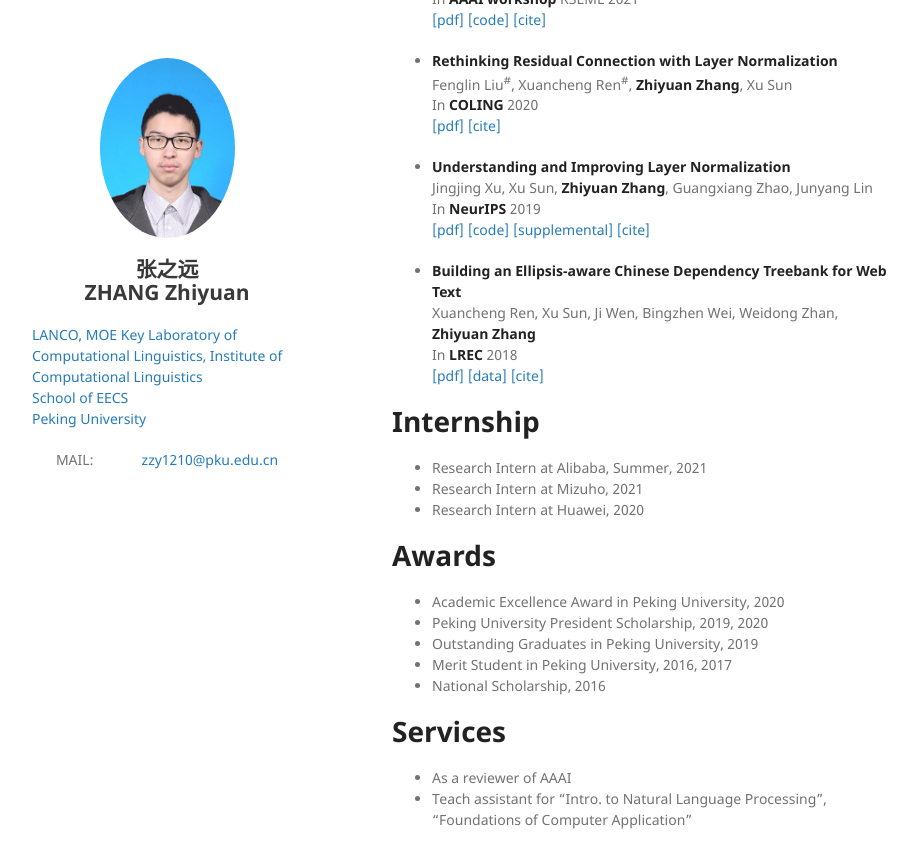
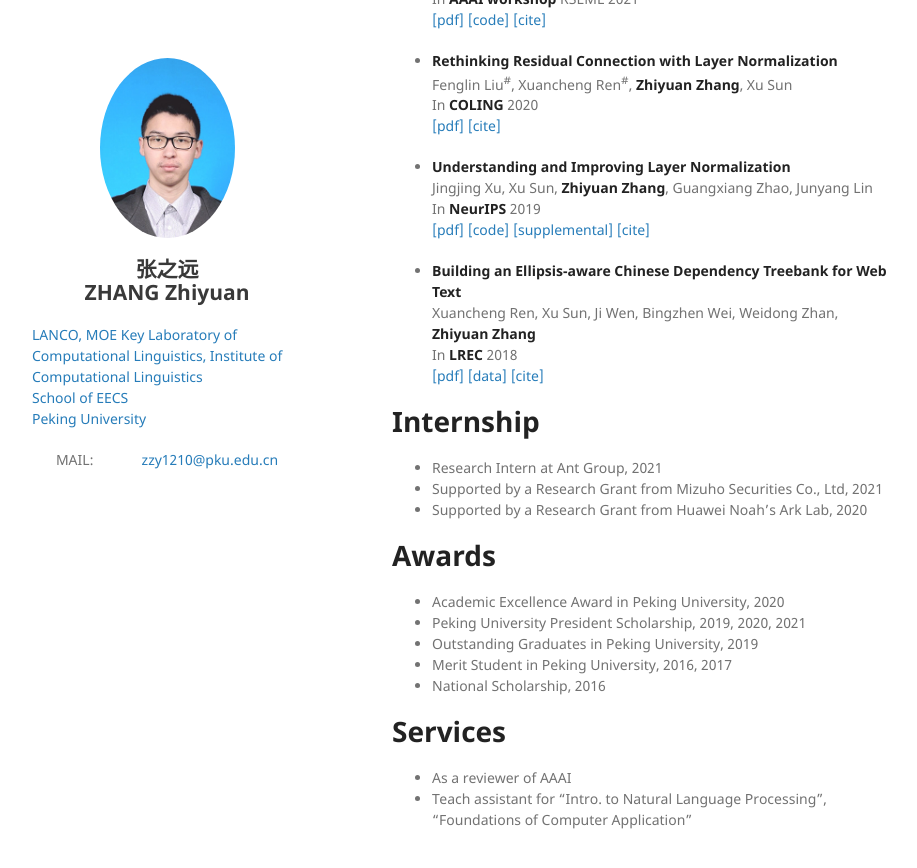
Before and after one commit to pkuzzy/pkuzzy.github.io, a Jekyll site: the page built from index.md, in a window 1280 px wide and 900 px high, scrolled down 1570 px. Shown: the top 868 px of the window, without its empty margins (178-1095 px from the left). Built offline with Jekyll 4.4.1, drawn with Linux system fonts in a browser that asks for light colours; nearby versions of some CDN libraries; our own code applies the rules of GitHub Pages for plain Markdown files.

Commit message:
Update index.md

```diff
--- a/index.md
+++ b/index.md
@@ -74,13 +74,13 @@ Zhiyuan Zhang (张之远) is a Ph.D. student, supervised by Prof. [Xu Sun (孙
   [[pdf]](http://www.lrec-conf.org/proceedings/lrec2018/pdf/297.pdf) [[data]](https://github.com/lancopku/Chinese-Dependency-Treebank-with-Ellipsis) [[cite]](https://dblp.uni-trier.de/rec/conf/lrec/RenSWWZZ18.html?view=bibtex)
 
 # Internship
-- Research Intern at Alibaba, Summer, 2021
-- Research Intern at Mizuho, 2021
-- Research Intern at Huawei, 2020
+- Research Intern at Ant Group, 2021
+- Supported by a Research Grant from Mizuho Securities Co., Ltd, 2021
+- Supported by a Research Grant from Huawei Noah’s Ark Lab, 2020
 
 # Awards
 - Academic Excellence Award in Peking University, 2020
-- Peking University President Scholarship, 2019, 2020
+- Peking University President Scholarship, 2019, 2020, 2021
 - Outstanding Graduates in Peking University, 2019
 - Merit Student in Peking University, 2016, 2017
 - National Scholarship, 2016
```
